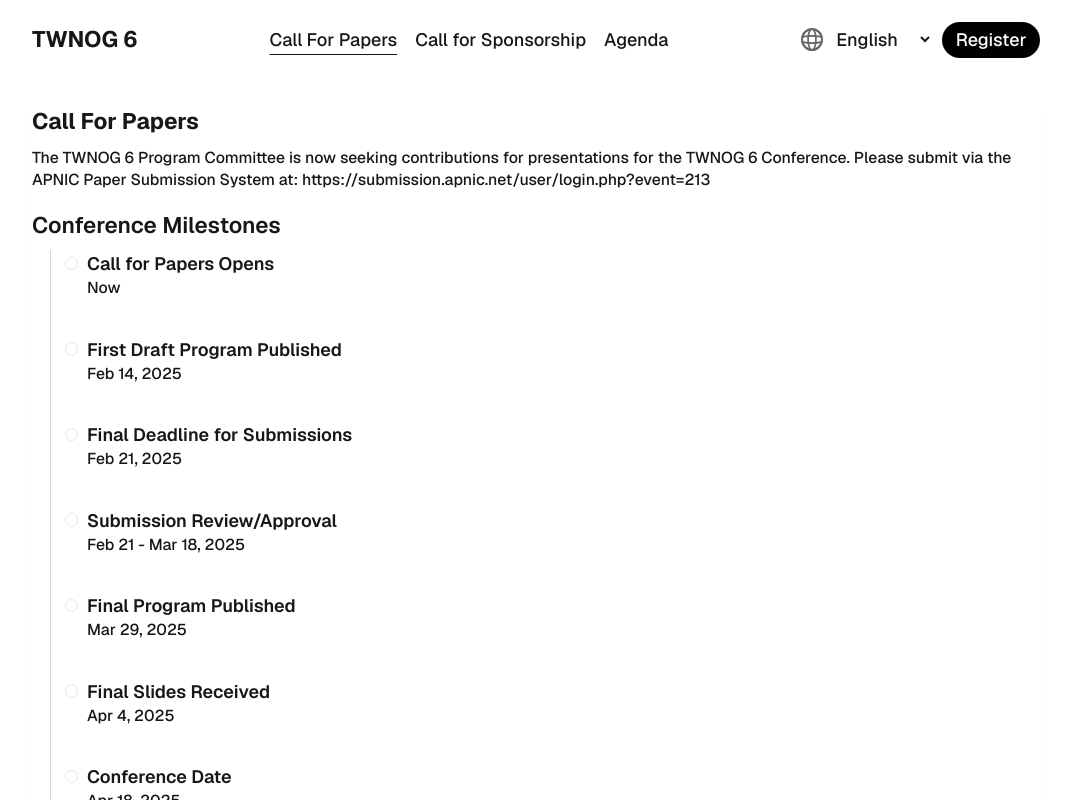
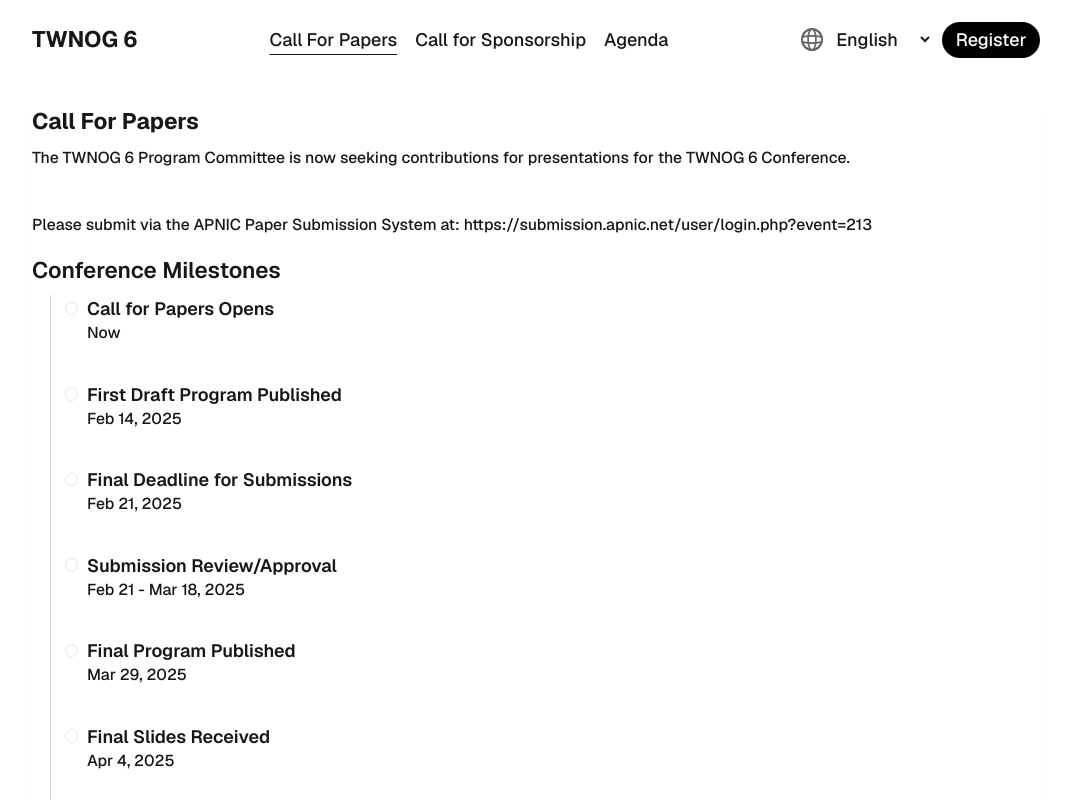
Before and after one commit to TWNOG/TWNOG6.0-2025, a Next.js app: page /paper in a window 1280 px wide. Shown: the top 800 px of the page, without its empty margins (104-1175 px from the left). Built offline with nearby package versions, Linux system fonts and the light colour scheme.

Commit message:
update: enhance call for papers section with submission instructions and localization updates

```diff
--- a/app/paper/page.tsx
+++ b/app/paper/page.tsx
@@ -10,7 +10,8 @@ export default function CFPPage() {
       <section className="max-w-4xl mx-auto rounded shadow-sm">
         {/* 大標題 */}
         <h2 className="text-xl font-bold mb-2">{t("callForPapersTitle")}</h2>
-        <p className="text-sm mb-4">{t("callForPapersDescription")}</p>
+        <p className="text-sm mb-4">{t("callForPapersDescription")}</p><br></br>
+        <p className="text-sm mb-4">{t("callForPapersDescriptionSubmit.0")}<a href="https://submission.apnic.net/user/login.php?event=213">{t("callForPapersDescriptionSubmit.1")}</a></p>
 
         {/* Conference Milestones - Timeline */}
         <div className="mb-8">
--- a/public/locales/en/cfp.json
+++ b/public/locales/en/cfp.json
@@ -1,6 +1,10 @@
 {
   "callForPapersTitle": "Call For Papers",
-  "callForPapersDescription": "The TWNOG 6 Program Committee is now seeking contributions for presentations for the TWNOG 6 Conference.\n\nPlease submit via the APNIC Paper Submission System at: https://submission.apnic.net/user/login.php?event=213",
+  "callForPapersDescription": "The TWNOG 6 Program Committee is now seeking contributions for presentations for the TWNOG 6 Conference.",
+  "callForPapersDescriptionSubmit": [
+    "Please submit via the APNIC Paper Submission System at: ",
+    "https://submission.apnic.net/user/login.php?event=213"
+  ],
   "conferenceMilestonesTitle": "Conference Milestones",
   "conferenceMilestones": {
     "open": "Call for Papers Opens",
--- a/public/locales/zh-Hant/cfp.json
+++ b/public/locales/zh-Hant/cfp.json
@@ -1,6 +1,10 @@
 {
   "callForPapersTitle": "徵稿資訊",
-  "callForPapersDescription": "TWNOG 6 議程組現正徵求投稿，歡迎在第六屆台灣網路維運論壇分享相關議題。請透過 APNIC Paper Submission System 提交稿件：https://submission.apnic.net/user/login.php?event=213",
+  "callForPapersDescription": "TWNOG 現正為第六屆台灣網路維運論壇 TWNOG 6 徵求投稿，歡迎各位分享相關議題。",
+  "callForPapersDescriptionSubmit": [
+    "請透過 APNIC Paper Submission System 提交稿件：",
+    "https://submission.apnic.net/user/login.php?event=213"
+  ],
   "conferenceMilestonesTitle": "論壇相關時程",
   "conferenceMilestones": {
     "open": "徵稿開始",
```
